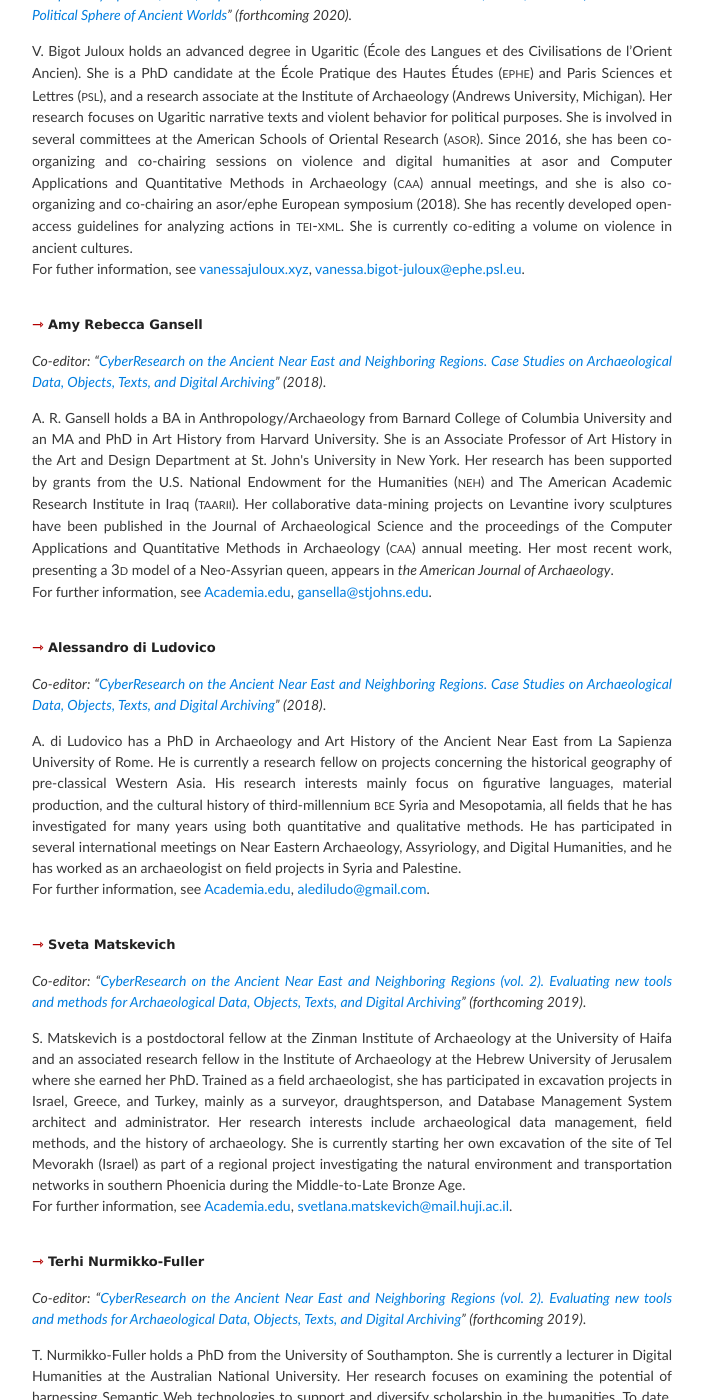
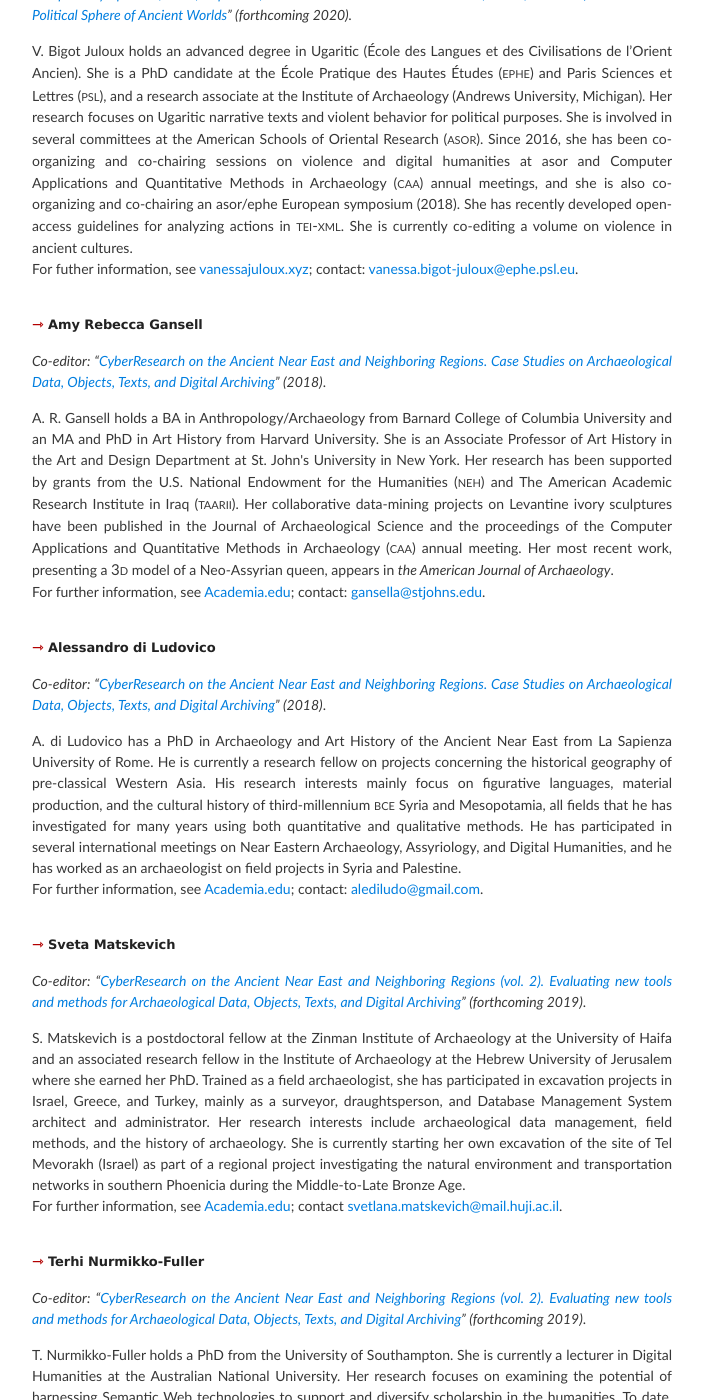
Before and after one commit to vbigot-juloux/ane-research-humanities, a Jekyll site: the page built from About.md, in a window 1280 px wide and 1400 px high, scrolled down 491 px. Shown: the whole window, without its empty margins (288-991 px from the left). Built offline with Jekyll 4.4.1, drawn with Linux system fonts in a browser that asks for light colours; the repository's description, which GitHub fills in, is left out; some of the changed text lies outside the part shown.

Commit message:
Update About.md

```diff
--- a/About.md
+++ b/About.md
@@ -9,36 +9,36 @@ _By (surnames) alphabetical order_
 <h3><a name="bigot-juloux"></a><span style="color:#b30000; font-size: 14px">&#8702;</span> Vanessa Bigot Juloux</h3>
 <p><em>Co-editor: “<a href="http://ane-research-humanities.science/docs/CyberResearch-vol1">CyberResearch on the Ancient Near East and Neighboring Regions. Case Studies on Archaeological Data, Objects, Texts, and Digital Archiving</a>” (2018), “<a href="http://ane-research-humanities.science/docs/CyberResearch-vol2">CyberResearch on the Ancient Near East and Neighboring Regions (vol. 2). Evaluating new tools and methods for Archaeological Data, Objects, Texts, and Digital Archiving</a>” (forthcoming 2019), “<a href="http://ane-research-humanities.science/docs/Violence-vol1">The Use of Violence in the Ancient Near East and Neighboring Regions: Case Studies on Texts, Images and Archaeology</a>” (forthcoming 2019), “<a href="http://ane-research-humanities.science/docs/ASOR-EPHE-PSL-European-Symposium">Les Actes of ASOR/EPHE-PSL European Symposium, Paris, Sept. 4-5, 2018. Collaborative Projects among European and International Scholars for the Study of Ancient Worlds Using Digital Approaches</a>” (forthcoming 2019), “<a href="http://ane-research-humanities.science/docs/ASOR-EPHE-PSL-European-Symposium">Les Actes of ASOR/EPHE-PSL European Symposium, Paris, Sept. 4-6, 2018. Interaction between Violence, Order, and Conflict within the Political Sphere of Ancient Worlds</a>” (forthcoming 2020).</em></p>
 <p style="padding-bottom: 20px">V. Bigot Juloux holds an advanced degree in Ugaritic (École des Langues et des Civilisations de l’Orient Ancien). She is a PhD candidate at the École Pratique des Hautes Études (<span class="small">ephe</span>) and Paris Sciences et Lettres (<span class="small">psl</span>), and a research associate at the Institute of Archaeology (Andrews University, Michigan). Her research focuses on Ugaritic narrative texts and violent behavior for political purposes. She is involved in several committees at the American Schools of Oriental Research (<span class="small">asor</span>). Since 2016, she has been co-organizing and co-chairing sessions on violence and digital humanities at asor and Computer Applications and Quantitative Methods in Archaeology (<span class="small">caa</span>) annual meetings, and she is also co-organizing and co-chairing an asor/ephe European symposium (2018). She has recently developed open-access guidelines for analyzing actions in <span class="small">tei-xml</span>. She is currently co-editing a volume on violence in ancient cultures.<br />
-For futher information, see <a href="http://vanessajuloux.xyz" target="_blank">vanessajuloux.xyz</a>, <a href="mailto:vanessa.bigot-juloux@ephe.psl.eu"> vanessa.bigot-juloux@ephe.psl.eu</a>.</p>
+For futher information, see <a href="http://vanessajuloux.xyz" target="_blank">vanessajuloux.xyz</a>; contact: <a href="mailto:vanessa.bigot-juloux@ephe.psl.eu">vanessa.bigot-juloux@ephe.psl.eu</a>.</p>
 
 <h3><a name="gansell"></a><span style="color:#b30000; font-size: 14px">&#8702;</span> Amy Rebecca Gansell</h3>
 <p><em>Co-editor: “<a href="http://ane-research-humanities.science/docs/CyberResearch-vol1">CyberResearch on the Ancient Near East and Neighboring Regions. Case Studies on Archaeological Data, Objects, Texts, and Digital Archiving</a>” (2018)</em>. </p>
 <p style="padding-bottom: 20px">A. R. Gansell holds a BA in Anthropology/Archaeology from Barnard College of Columbia University and an MA and PhD in Art History from Harvard University. She is an Associate Professor of Art History in the Art and Design Department at St. John's University in New York. Her research has been supported by grants from   the U.S. National Endowment for the Humanities (<span class="small">neh</span>) and The American Academic Research Institute in Iraq (<span class="small">taarii</span>). Her collaborative data-mining projects on Levantine ivory sculptures have been published in the Journal of Archaeological Science and the proceedings of the Computer Applications and Quantitative Methods in Archaeology (<span class="small">caa</span>) annual meeting. Her most recent work, presenting a <span class="small">3d</span> model of a Neo-Assyrian queen, appears in <em>the American Journal of Archaeology</em>.<br />
-For further information, see <a href="https://stjohns.academia.edu/AmyRebeccaGansell" target="_blank">Academia.edu</a>,  <a href="mailto:gansella@stjohns.edu"> gansella@stjohns.edu</a>.</p>
+For further information, see <a href="https://stjohns.academia.edu/AmyRebeccaGansell" target="_blank">Academia.edu</a>; contact: <a href="mailto:gansella@stjohns.edu">gansella@stjohns.edu</a>.</p>
 
 <h3><a name="ludovico"></a><span style="color:#b30000; font-size: 14px">&#8702;</span> Alessandro di Ludovico</h3>
 <p><em>Co-editor: “<a href="http://ane-research-humanities.science/docs/CyberResearch-vol1">CyberResearch on the Ancient Near East and Neighboring Regions. Case Studies on Archaeological Data, Objects, Texts, and Digital Archiving</a>” (2018)</em>. </p>
 <p style="padding-bottom: 20px">A. di Ludovico has a PhD in Archaeology and Art History of the Ancient Near East from La Sapienza University of Rome. He is currently a research fellow on projects concerning the historical geography of pre-classical Western Asia. His research interests mainly focus on figurative languages, material production, and the cultural history of third-millennium <span class="small">bce</span> Syria and Mesopotamia, all fields that he has investigated for many years using both quantitative and qualitative methods. He has participated in several international meetings on Near Eastern Archaeology, Assyriology, and Digital Humanities, and he has worked as an archaeologist on field projects in Syria and Palestine.<br />
-For further information, see <a href="https://uniroma1.academia.edu/AlessandroDiLudovico" target="_blank">Academia.edu</a>, <a href="mailto:alediludo@gmail.com"> alediludo@gmail.com</a>.</p>
+For further information, see <a href="https://uniroma1.academia.edu/AlessandroDiLudovico" target="_blank">Academia.edu</a>; contact: <a href="mailto:alediludo@gmail.com">alediludo@gmail.com</a>.</p>
 
 <h3><a name="matskevich"></a><span style="color:#b30000; font-size: 14px">&#8702;</span> Sveta Matskevich</h3>
 <p><em>Co-editor: “<a href="http://ane-research-humanities.science/docs/CyberResearch-vol2">CyberResearch on the Ancient Near East and Neighboring Regions (vol. 2). Evaluating new tools and methods for Archaeological Data, Objects, Texts, and Digital Archiving</a>” (forthcoming 2019)</em>. </p>
 <p style="padding-bottom: 20px">S. Matskevich is a postdoctoral fellow at the Zinman Institute of Archaeology at the University of Haifa and an associated research fellow in the Institute of Archaeology at the Hebrew University of Jerusalem where she earned her PhD. Trained as a field archaeologist, she has participated in excavation projects in Israel, Greece, and Turkey, mainly as a surveyor, draughtsperson, and Database Management System architect and administrator. Her research interests include archaeological
 data management, field methods, and the history of archaeology. She is currently starting her own excavation of the site of Tel Mevorakh (Israel) as part of a regional project investigating the natural environment and transportation networks in southern Phoenicia during the Middle-to-Late Bronze Age.<br />
-For further information, see <a href="https://huji.academia.edu/SvetaMatskevich" target="_blank">Academia.edu</a>, <a href="mailto:svetlana.matskevich@mail.huji.ac.il"> svetlana.matskevich@mail.huji.ac.il</a>.</p>
+For further information, see <a href="https://huji.academia.edu/SvetaMatskevich" target="_blank">Academia.edu</a>; contact <a href="mailto:svetlana.matskevich@mail.huji.ac.il">svetlana.matskevich@mail.huji.ac.il</a>.</p>
 
 <h3><a name="nurmikko-fuller"></a><span style="color:#b30000; font-size: 14px">&#8702;</span> Terhi Nurmikko-Fuller</h3>
 <p><em>Co-editor: “<a href="http://ane-research-humanities.science/docs/CyberResearch-vol2">CyberResearch on the Ancient Near East and Neighboring Regions (vol. 2). Evaluating new tools and methods for Archaeological Data, Objects, Texts, and Digital Archiving</a>” (forthcoming 2019)</em>. </p>
 <p style="padding-bottom: 20px">T. Nurmikko-Fuller holds a PhD from the University of Southampton. She is currently a lecturer in Digital Humanities at the Australian National University. Her research focuses on examining the potential of harnessing Semantic Web technologies to support and diversify scholarship in the humanities. To date, she has published on the use of Linked Open Data with musicological and library metadata; on the
 ontological representation of the narrative structure, philological, bibliographical, and museological data of ancient Mesopotamian literary compositions; and on the roles gamification and informal online environments can play in facilitating the learning process. Terhi was selected as a Fellow of the Software Sustainability Institute in 2016 and has visiting scholar status at the University of Oxford e-Research Centre.<br />
-For further information, see <a href="https://anu-au.academia.edu/TerhiNurmikkoFuller" target="_blank">Academia.edu</a>, <a href="mailto:terhi.nurmikko-fuller@anu.edu.au"> terhi.nurmikko-fuller@anu.edu.au</a>.</p>
+For further information, see <a href="https://anu-au.academia.edu/TerhiNurmikkoFuller" target="_blank">Academia.edu</a>; contact <a href="mailto:terhi.nurmikko-fuller@anu.edu.au">terhi.nurmikko-fuller@anu.edu.au</a>.</p>
 
 <h3><a name="pace"></a><span style="color:#b30000; font-size: 14px">&#8702;</span> Leann Pace</h3>
 <p><em>Co-editor: “<a href="http://ane-research-humanities.science/docs/Violence-vol1">The Use of Violence in the Ancient Near East and Neighboring Regions: Case Studies on Texts, Images and Archaeology</a>” (forthcoming 2019)</em>. </p>
 <p style="padding-bottom: 20px"><br />
-For further information, see <a href="https://wfu.academia.edu/LeannPace" target="_blank">Academia.edu</a>, <a href="mailto:pacelc@wfu.edu"> pacelc@wfu.edu</a>.</p>
+For further information, see <a href="https://wfu.academia.edu/LeannPace" target="_blank">Academia.edu</a>; contact: <a href="mailto:pacelc@wfu.edu">pacelc@wfu.edu</a>.</p>
 
 <h3><a name="younker"></a><span style="color:#b30000; font-size: 14px">&#8702;</span> Randall W. Younker</h3>
 <p><em>Co-editor: “<a href="http://ane-research-humanities.science/docs/ASOR-EPHE-PSL-European-Symposium">Les Actes of ASOR/EPHE-PSL European Symposium, Paris, Sept. 4-5, 2018. Collaborative Projects among European and International Scholars for the Study of Ancient Worlds Using Digital Approaches</a>” (forthcoming 2019), “<a href="http://ane-research-humanities.science/docs/ASOR-EPHE-PSL-European-Symposium">Les Actes of ASOR/EPHE-PSL European Symposium, Paris, Sept. 4-6, 2018. Interaction between Violence, Order, and Conflict within the Political Sphere of Ancient Worlds</a>” (forthcoming 2020)</em>. </p>
 <p>R. W. Younker is a Professor (Archaeology and History of Antiquity), Director of Ph.D. (Biblical and Ancient Near Eastern Archaeology) Program at Andrews University, and Director of the Institute of Archaeology. He is also chair of ASOR Membership and Outreach committee.<br />
-For further information, see <a href="https://www.andrews.edu/sem/faculty_staff/faculty/randall-younker.html" target="_blank">Academia.edu</a>, <a href="mailto:younker@andrews.edu"> younker@andrews.edu</a>.</p>
+For further information, see <a href="https://www.andrews.edu/sem/faculty_staff/faculty/randall-younker.html" target="_blank">Academia.edu</a>; contact: <a href="mailto:younker@andrews.edu">younker@andrews.edu</a>.</p>
```
